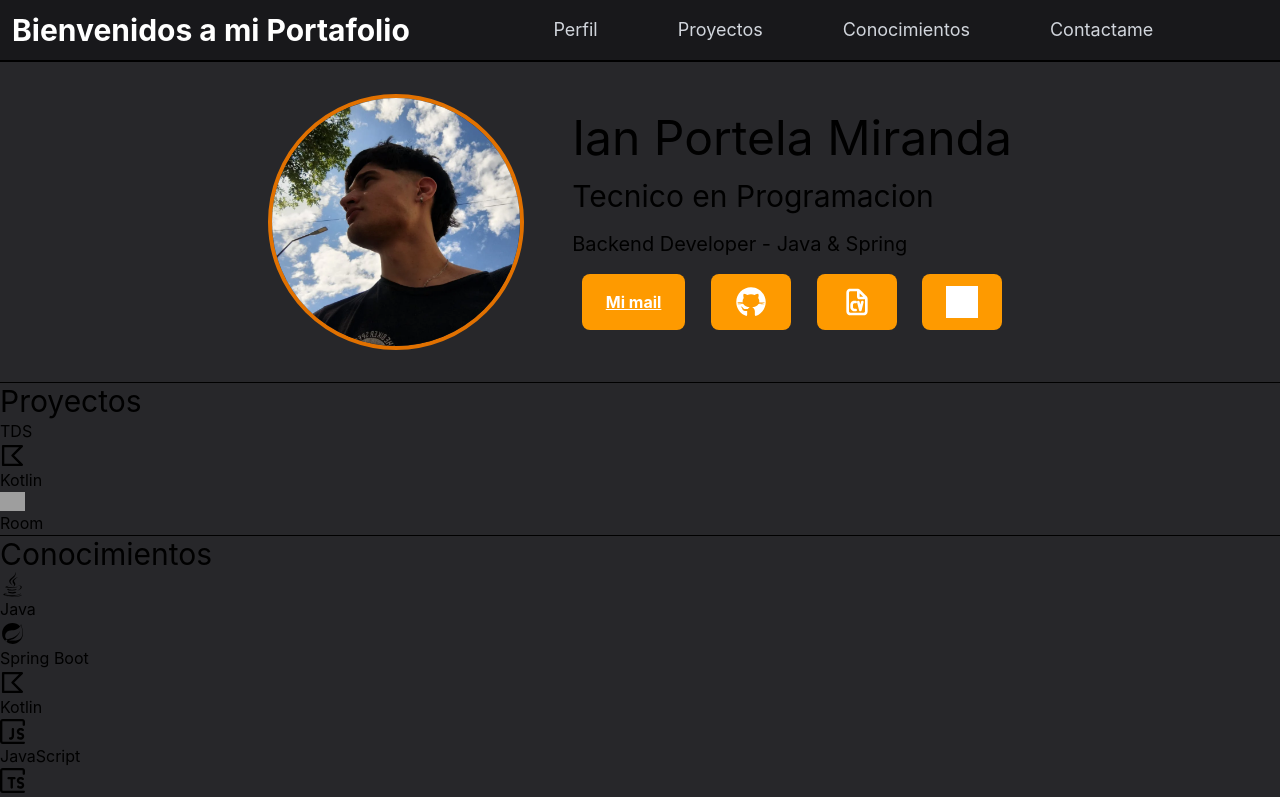
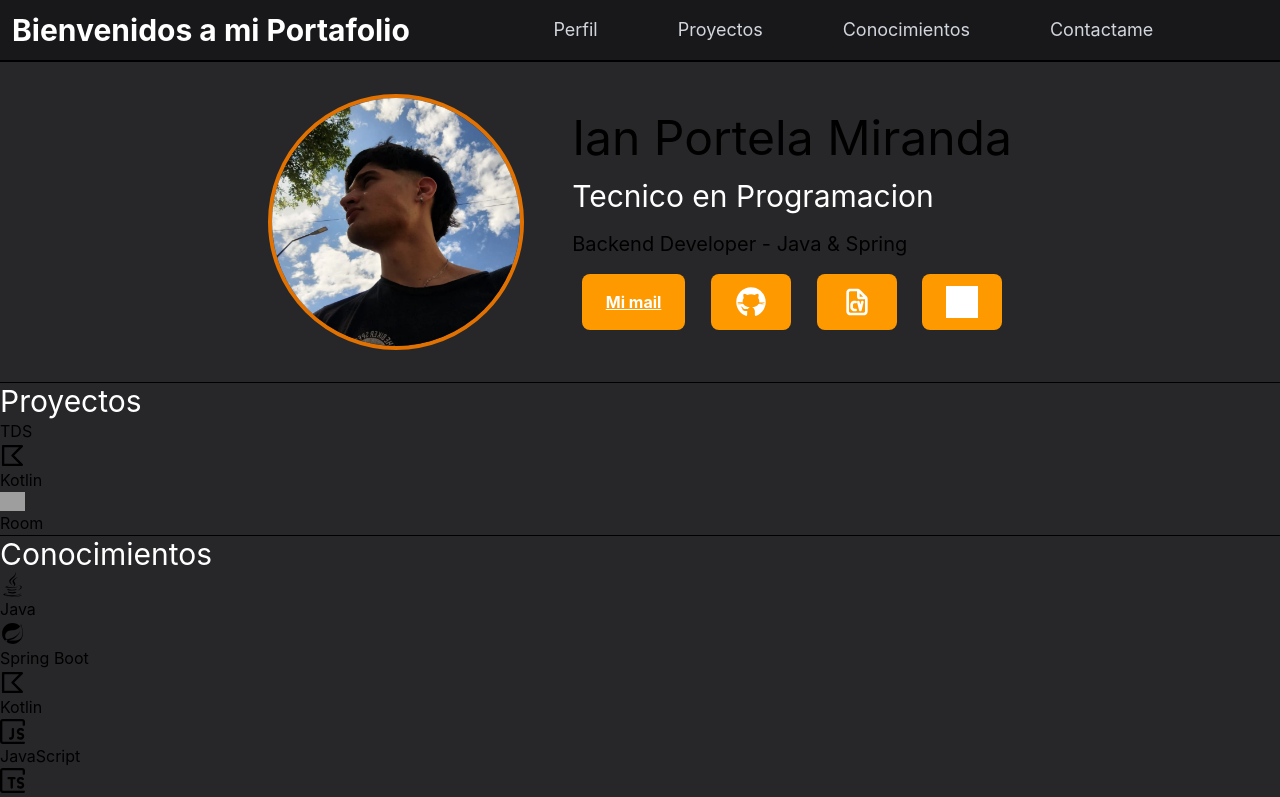
Before and after one commit to ianPortela/WebPortfolio, a React (Vite) app: page / in a window 1280 px wide. Shown: the top 797 px of the page. Built offline with nearby package versions, Linux system fonts and the light colour scheme; grey boxes are pictures that could not be loaded.

Commit message:
feat: change the color of component Subtitle

```diff
--- a/src/components/Subtitle.tsx
+++ b/src/components/Subtitle.tsx
@@ -1,5 +1,5 @@
 function Subtitle({text} : {text:string}) {
-    return ( <h2 className="text-3xl">{text}</h2> )
+    return ( <h2 className="text-3xl text-white">{text}</h2> )
 }
 
 export default Subtitle
```
